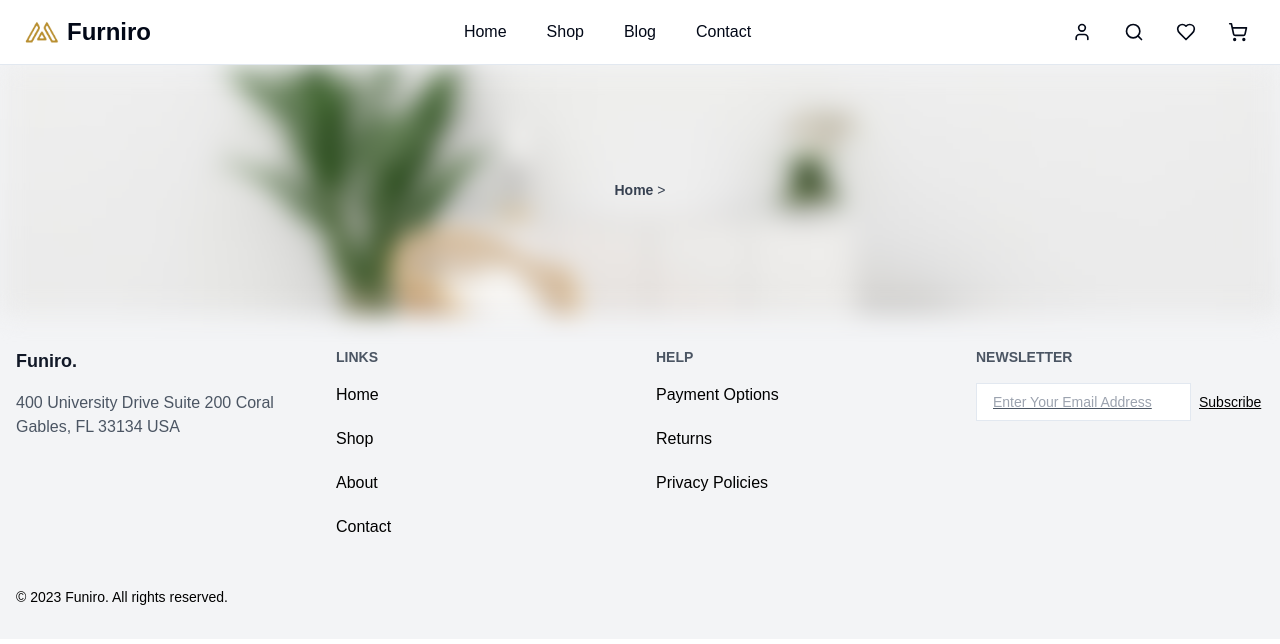
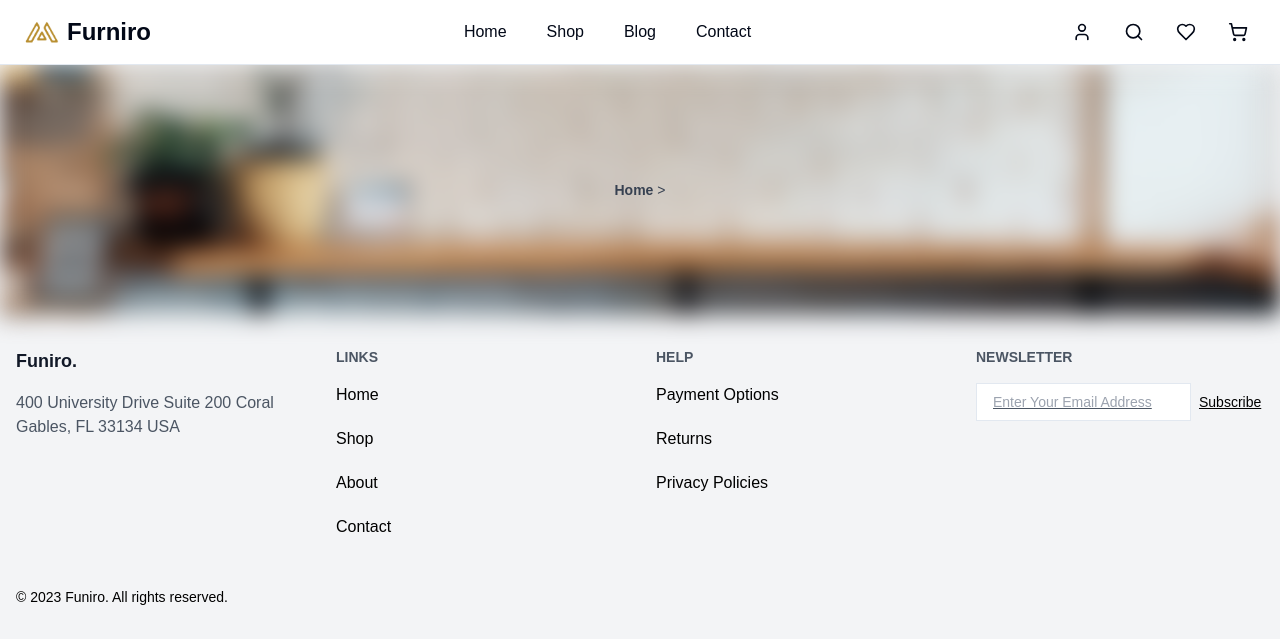
Before and after one commit to subhan-2207e/E-commerce-Hackathon, a Next.js app: page /heroheaderimg in a window 1280 px wide. Shown: the top 644 px of the page. Built offline with nearby package versions, Linux system fonts and the light colour scheme.

Commit message:
fourth commit

```diff
--- a/src/app/heroheaderimg/page.tsx
+++ b/src/app/heroheaderimg/page.tsx
@@ -12,7 +12,7 @@ export default function Header(props:SectionNameProp) {
       {/* Background Image with Blur Effect */}
       <div className="absolute inset-0">
         <Image
-          src="/heroheaderimgg.png" // Replace with your actual image path
+          src="/heroheaderimg.png" // Replace with your actual image path
           alt="Background"
           layout="fill"
           objectFit="cover"
```
